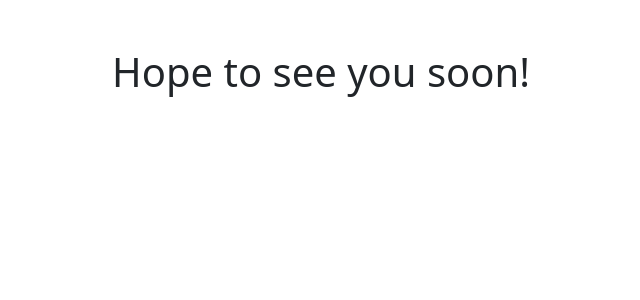
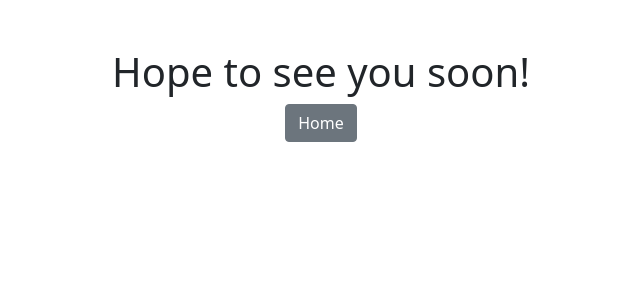
Before and after one commit to dev-f3r/Linkedin-Django-Essential-Training, a Django app: page /logout/ in a window 1280 px wide. Shown: the top 300 px of the page, without its empty margins (319-959 px from the left). Run offline with Django 4.2, Linux system fonts and the light colour scheme.

Commit message:
Link to home

```diff
--- a/home/templates/home/logout.html
+++ b/home/templates/home/logout.html
@@ -1,5 +1,6 @@
 {% extends "base.html" %}
 
 {% block content %}
-    <h1>Hope to see you soon!</h1>
+<h1>Hope to see you soon!</h1>
+    <a href="{% url 'home' %}" class="btn btn-secondary">Home</a>
 {% endblock %}
```
